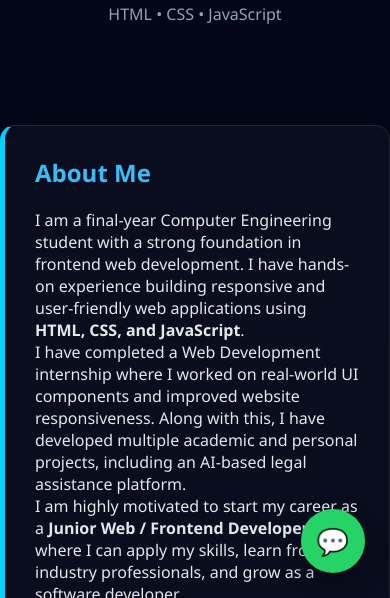
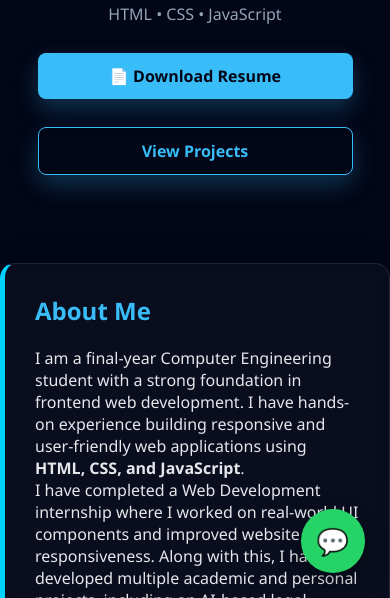
Before and after one commit to Ybollu2407/yogeshh-portfolio, a plain HTML site: page index.html in a window 390 px wide. Shown: the part 246-844 px from the top of the page. Drawn offline with Linux system fonts and the light colour scheme.

Commit message:
Update style.css

```diff
--- a/style.css
+++ b/style.css
@@ -531,3 +531,19 @@ footer {
     margin-top: 10px;
     border: 1px solid #00d2ff;
 }
+
+@media (max-width: 768px) {
+
+  .buttons {
+    display: flex;
+    flex-direction: column;
+    gap: 12px;
+    align-items: center;
+  }
+
+  .btn {
+    width: 90%;
+    text-align: center;
+  }
+
+}
```
